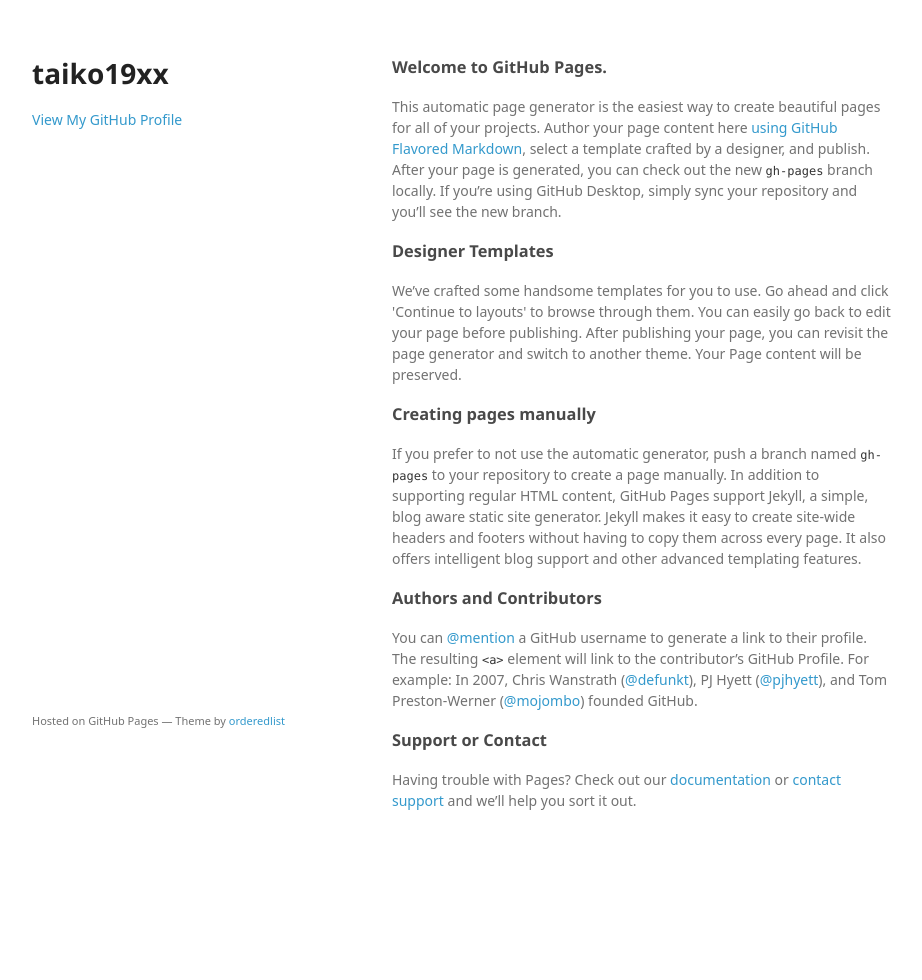
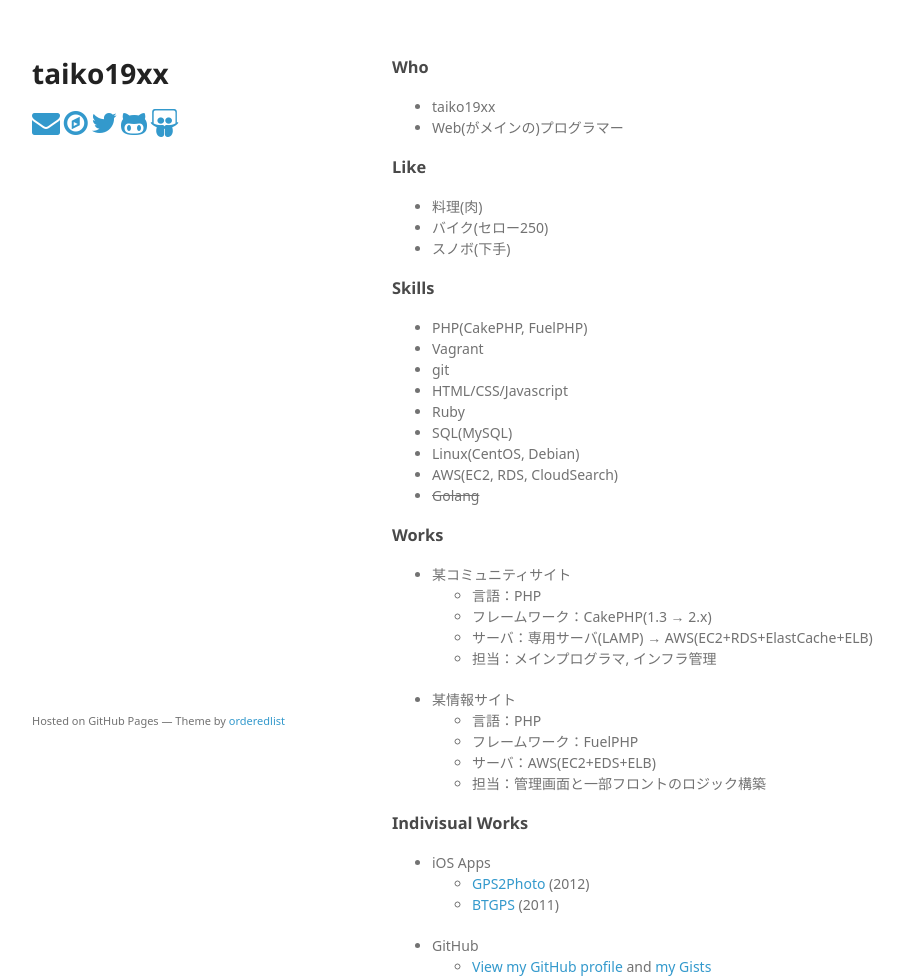
Before and after one commit to taiko19xx/taiko19xx.github.io, a plain HTML site: page index.html in a window 1280 px wide. Shown: the whole page, without its empty margins (178-1100 px from the left). Before the commit the page ends 881 px from the top, so only its background shows below. Drawn offline with Linux system fonts and the light colour scheme; a web font is replaced by a local one.

Commit message:
Update index.html

```diff
--- a/index.html
+++ b/index.html
@@ -3,10 +3,11 @@
   <head>
     <meta charset="utf-8">
     <meta http-equiv="X-UA-Compatible" content="chrome=1">
-    <title>taiko19xx by taiko19xx</title>
+    <title>taiko19xx</title>
 
     <link rel="stylesheet" href="stylesheets/styles.css">
     <link rel="stylesheet" href="stylesheets/github-light.css">
+    <link rel="stylesheet" href="https://maxcdn.bootstrapcdn.com/font-awesome/4.5.0/css/font-awesome.min.css">
     <meta name="viewport" content="width=device-width">
     <!--[if lt IE 9]>
     <script src="//html5shiv.googlecode.com/svn/trunk/html5.js"></script>
@@ -18,35 +19,73 @@
         <h1>taiko19xx</h1>
         <p></p>
 
-
-        <p class="view"><a href="https://github.com/taiko19xx">View My GitHub Profile</a></p>
+        <p class="view">
+          <a href="mailto:hello@taiko19xx.net"><i class="fa fa-envelope fa-2x"></i></a>
+          <a href="http://taiko19xx.hatenablog.jp/" alt="blog" target="_blank"><i class="fa fa-compass fa-2x"></i></a>
+          <a href="https://twitter.com/taiko19xx" alt="twitter" target="_blank"><i class="fa fa-twitter fa-2x"></i></a>
+          <a href="https://github.com/taiko19xx" alt="github" target="_blank"><i class="fa fa-github-alt fa-2x"></i></a>
+          <a href="https://www.slideshare.com/taiko19xx" alt="slideshare" target="blank"><i class="fa fa-slideshare fa-2x"></i></a>
+        </p>
 
       </header>
       <section>
-        <h3>
-<a id="welcome-to-github-pages" class="anchor" href="#welcome-to-github-pages" aria-hidden="true"><span class="octicon octicon-link"></span></a>Welcome to GitHub Pages.</h3>
+        <h3>Who</h3>
+        <ul>
+          <li>taiko19xx</li>
+          <li>Web(がメインの)プログラマー</li>
+        </ul>
 
-<p>This automatic page generator is the easiest way to create beautiful pages for all of your projects. Author your page content here <a href="https://guides.github.com/features/mastering-markdown/">using GitHub Flavored Markdown</a>, select a template crafted by a designer, and publish. After your page is generated, you can check out the new <code>gh-pages</code> branch locally. If you’re using GitHub Desktop, simply sync your repository and you’ll see the new branch.</p>
+        <h3>Like</h3>
+        <ul>
+          <li>料理(肉)</li>
+          <li>バイク(セロー250)</li>
+          <li>スノボ(下手)</li>
+        </ul>
 
-<h3>
-<a id="designer-templates" class="anchor" href="#designer-templates" aria-hidden="true"><span class="octicon octicon-link"></span></a>Designer Templates</h3>
+        <h3>Skills</h3>
+        <ul>
+          <li>PHP(CakePHP, FuelPHP)</li>
+          <li>Vagrant</li>
+          <li>git</li>
+          <li>HTML/CSS/Javascript</li>
+          <li>Ruby</li>
+          <li>SQL(MySQL)</li>
+          <li>Linux(CentOS, Debian)</li>
+          <li>AWS(EC2, RDS, CloudSearch)</li>
+          <li><del>Golang</del></li>
+        </ul>
 
-<p>We’ve crafted some handsome templates for you to use. Go ahead and click 'Continue to layouts' to browse through them. You can easily go back to edit your page before publishing. After publishing your page, you can revisit the page generator and switch to another theme. Your Page content will be preserved.</p>
+        <h3>Works</h3>
+        <ul>
+          <li>某コミュニティサイト</li>
+            <ul>
+              <li>言語：PHP</li>
+              <li>フレームワーク：CakePHP(1.3 → 2.x)</li>
+              <li>サーバ：専用サーバ(LAMP) → AWS(EC2+RDS+ElastCache+ELB)</li>
+              <li>担当：メインプログラマ, インフラ管理</li>
+            </ul>
+          <li>某情報サイト</li>
+            <ul>
+              <li>言語：PHP</li>
+              <li>フレームワーク：FuelPHP</li>
+              <li>サーバ：AWS(EC2+EDS+ELB)</li>
+              <li>担当：管理画面と一部フロントのロジック構築</li>
+            </ul>
+        </ul>
 
-<h3>
-<a id="creating-pages-manually" class="anchor" href="#creating-pages-manually" aria-hidden="true"><span class="octicon octicon-link"></span></a>Creating pages manually</h3>
+        <h3>Indivisual Works</h3>
+        <ul>
+          <li>iOS Apps</li>
+            <ul>
+              <li><a href="https://itunes.apple.com/us/app/gps2photo/id537239604?l=ja&ls=1&mt=8" target="_blank">GPS2Photo</a>&nbsp;(2012)</li>
+              <li><a href="https://itunes.apple.com/us/app/btgps/id482286925?l=ja&ls=1&mt=8" target="_blank">BTGPS</a>&nbsp;(2011)</li>
+            </ul>
+          <li>GitHub</li>
+            <ul>
+              <li><a href="https://github.com/taiko19xx" alt="github" target="_blank">View my GitHub profile</a> and <a href="https://gist.github.com/taiko19xx" target="_blank">my Gists</a></li>
+            </ul>
+        </ul>
 
-<p>If you prefer to not use the automatic generator, push a branch named <code>gh-pages</code> to your repository to create a page manually. In addition to supporting regular HTML content, GitHub Pages support Jekyll, a simple, blog aware static site generator. Jekyll makes it easy to create site-wide headers and footers without having to copy them across every page. It also offers intelligent blog support and other advanced templating features.</p>
-
-<h3>
-<a id="authors-and-contributors" class="anchor" href="#authors-and-contributors" aria-hidden="true"><span class="octicon octicon-link"></span></a>Authors and Contributors</h3>
-
-<p>You can <a href="https://github.com/blog/821" class="user-mention">@mention</a> a GitHub username to generate a link to their profile. The resulting <code>&lt;a&gt;</code> element will link to the contributor’s GitHub Profile. For example: In 2007, Chris Wanstrath (<a href="https://github.com/defunkt" class="user-mention">@defunkt</a>), PJ Hyett (<a href="https://github.com/pjhyett" class="user-mention">@pjhyett</a>), and Tom Preston-Werner (<a href="https://github.com/mojombo" class="user-mention">@mojombo</a>) founded GitHub.</p>
-
-<h3>
-<a id="support-or-contact" class="anchor" href="#support-or-contact" aria-hidden="true"><span class="octicon octicon-link"></span></a>Support or Contact</h3>
-
-<p>Having trouble with Pages? Check out our <a href="https://help.github.com/pages">documentation</a> or <a href="https://github.com/contact">contact support</a> and we’ll help you sort it out.</p>
       </section>
       <footer>
         <p><small>Hosted on GitHub Pages &mdash; Theme by <a href="https://github.com/orderedlist">orderedlist</a></small></p>
```
